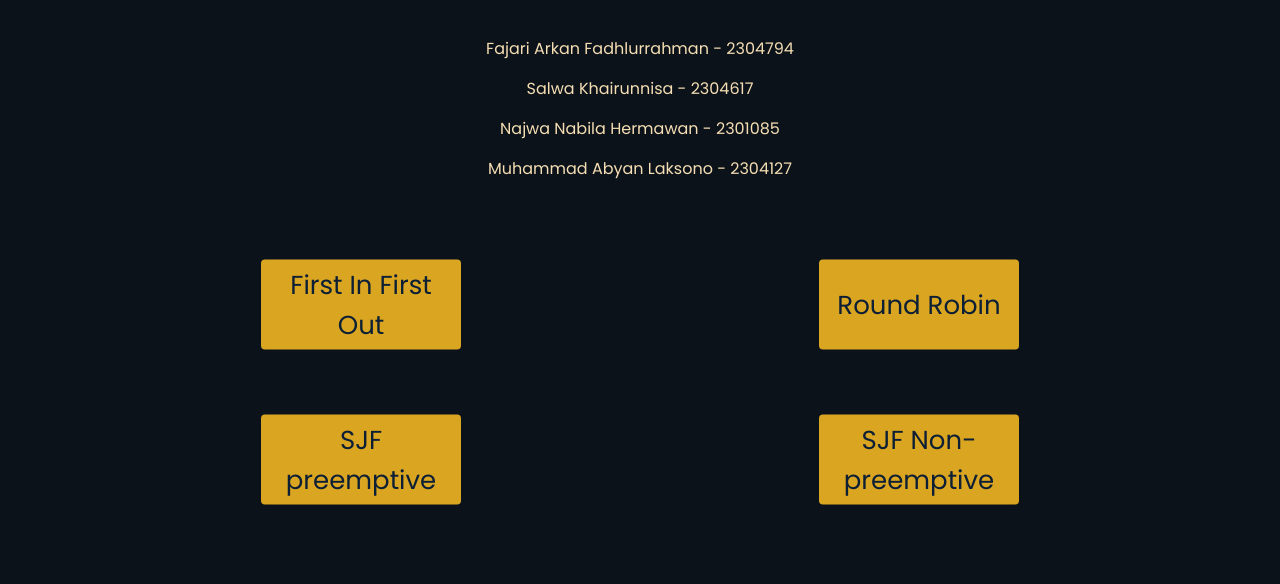
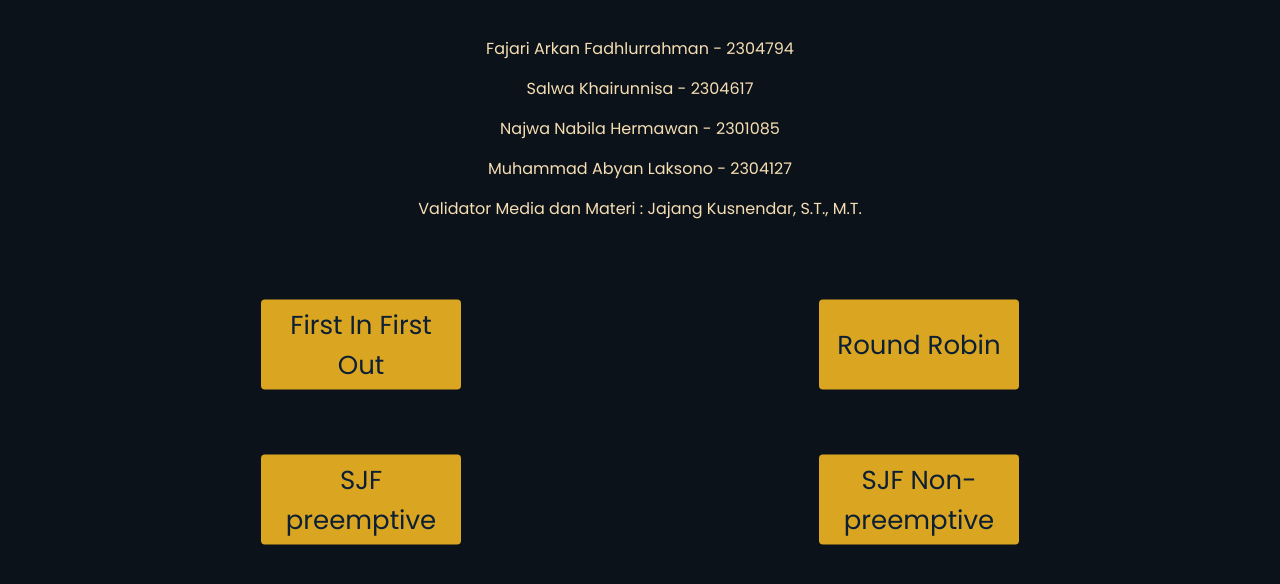
Before and after one commit to fajar-i/SimulasiManajemenProses, a plain HTML site: page algoritma manajemen proses/index.html in a window 1280 px wide. Shown: the part 170-754 px from the top of the page. Drawn offline with Linux system fonts and the light colour scheme.

Commit message:
Update index.html

```diff
--- a/algoritma manajemen proses/index.html
+++ b/algoritma manajemen proses/index.html
@@ -43,6 +43,7 @@
         <p>Salwa Khairunnisa - 2304617</p>
         <p>Najwa Nabila Hermawan - 2301085</p>
         <p>Muhammad Abyan Laksono - 2304127</p>
+        <p>Validator Media dan Materi : Jajang Kusnendar, S.T., M.T.</p>
     </div>
     <div class="container" style="font-size: small;">
         <a href="./First In First Out/index.html" style="margin-left:auto ; margin-right: auto;">
```
